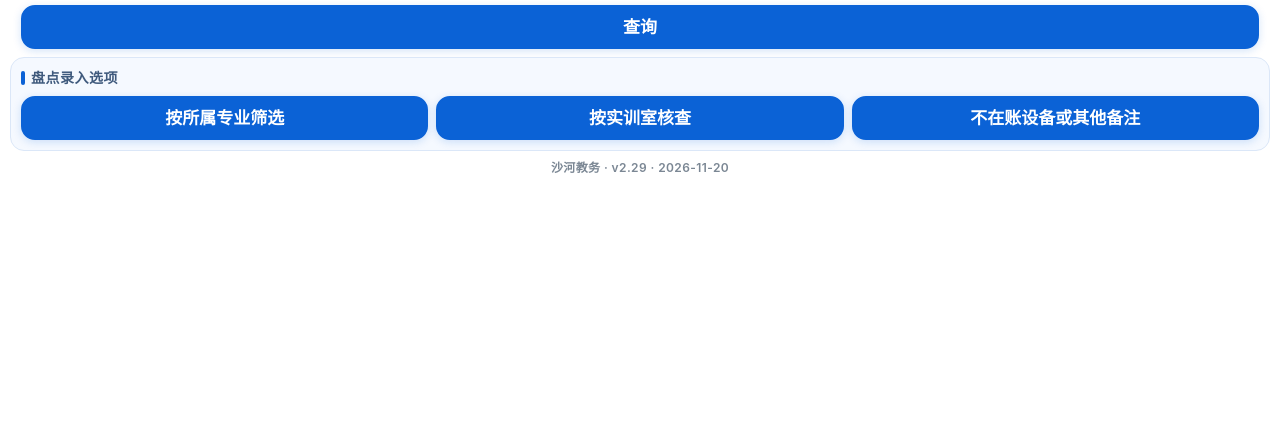
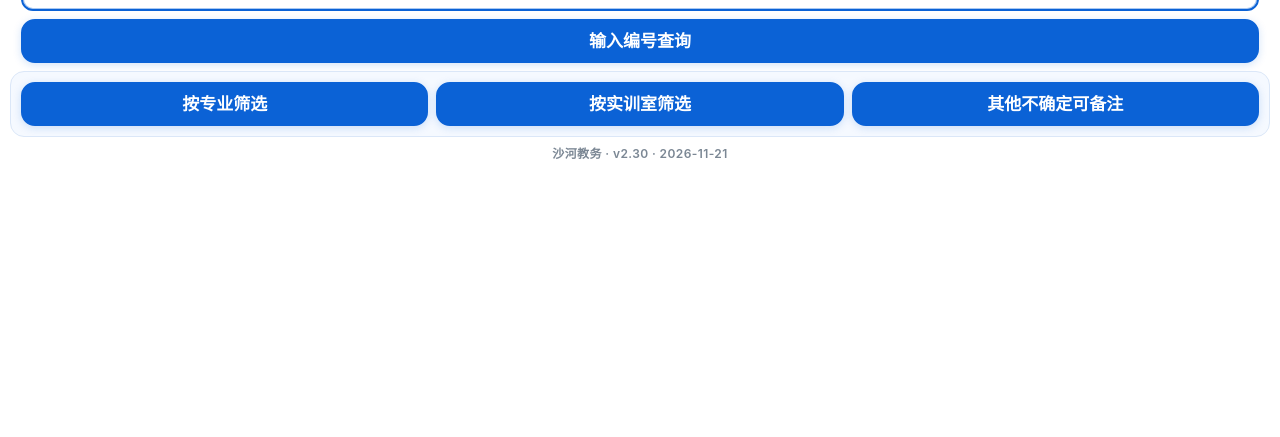
Before and after one commit to lixu1970/equipment26, a plain HTML site: page index.html in a window 1280 px wide. Shown: the part 363-800 px from the top of the page. Drawn offline with Linux system fonts and the light colour scheme.

Commit message:
v2.30 首页改名与去提示：标题「设备位置核查及转移操作系统」，查询→输入编号查询，专业/实训室筛选改名，其他不确定可备注

```diff
--- a/index.html
+++ b/index.html
@@ -3,7 +3,7 @@
 <head>
 <meta charset="utf-8">
 <meta name="viewport" content="width=device-width,initial-scale=1,viewport-fit=cover,maximum-scale=1">
-<title>教务设备自查系统</title>
+<title>设备位置核查及转移操作系统</title>
 <style>
 :root{
   --accent:#0b62d6;--accent-d:#0a52b5;--ink:#0d1117;--ink2:#4a5460;--line:#d8dee6;
@@ -273,20 +273,18 @@ input[type=text]:focus{border-color:var(--accent);box-shadow:inset 0 0 0 1px rgb
 
 <!-- 查询 -->
 <section class="screen on" id="s1">
-  <h1 class="h1">教务设备自查系统</h1>
-  <p class="hint">输入「初始编号」，如 740-647</p>
+  <h1 class="h1" id="h1">设备位置核查及转移操作系统</h1>
   <input type="text" id="code" inputmode="text" autocomplete="off" autocorrect="off"
          autocapitalize="characters" spellcheck="false" placeholder="初始编号">
   <div class="err" id="err"></div>
   <div class="home-acts">
-    <button class="btn" id="go">查询</button>
+    <button class="btn" id="go">输入编号查询</button>
   </div>
   <div class="pickgroup">
-    <div class="ghd">盘点录入选项</div>
     <div class="gacts">
-      <button class="btn" id="locBtn">按所属专业筛选</button>
-      <button class="btn" id="labBtn">按实训室核查</button>
-      <button class="btn" id="stockBtn">不在账设备或其他备注</button>
+      <button class="btn" id="locBtn">按专业筛选</button>
+      <button class="btn" id="labBtn">按实训室筛选</button>
+      <button class="btn" id="stockBtn">其他不确定可备注</button>
     </div>
   </div>
   <div class="foot" id="foot"></div>
@@ -319,7 +317,7 @@ input[type=text]:focus{border-color:var(--accent);box-shadow:inset 0 0 0 1px rgb
 <section class="screen" id="sloc">
   <div class="top">
     <button class="back" id="backLoc">‹</button>
-    <div class="code" id="profTitle">按所属专业</div>
+    <div class="code" id="profTitle">按专业筛选</div>
   </div>
   <div class="locsearch"><input type="text" id="locq" placeholder="搜专业或关键字" autocomplete="off"></div>
   <div class="locpick" id="locList"></div>
@@ -359,7 +357,7 @@ input[type=text]:focus{border-color:var(--accent);box-shadow:inset 0 0 0 1px rgb
 <section class="screen" id="sphoto">
   <div class="top">
     <button class="back" id="backPhoto">‹</button>
-    <div class="code">不在账设备或其他备注</div>
+    <div class="code">其他不确定可备注</div>
   </div>
   <div class="tabs">
     <button class="tab on" data-tab="photos">照片记录</button>
@@ -419,7 +417,7 @@ input[type=text]:focus{border-color:var(--accent);box-shadow:inset 0 0 0 1px rgb
 <section class="screen" id="slab">
   <div class="top">
     <button class="back" id="backLab">‹</button>
-    <div class="code">按实训室核查</div>
+    <div class="code">按实训室筛选</div>
   </div>
   <div class="locsearch"><input type="text" id="labq" placeholder="搜实训室或场地" autocomplete="off"></div>
   <div class="locpick" id="labList"></div>
@@ -471,7 +469,7 @@ const H=DATA.headers;
 const I={};H.forEach((h,i)=>I[h]=i);
 /* 原表表头与数据列整体错开一列：序号值在第 1 列(A)，表头却标在第 2 列(B)。 */
 if(H[0]==='' && H[1]==='序号') I['序号']=0;
-const VER='v2.29 · 2026-11-20';
+const VER='v2.30 · 2026-11-21';
 const DATA_DATE='2026-11-19';
 const FOOT=document.getElementById('foot');if(FOOT)FOOT.textContent='沙河教务 · '+VER;
 document.querySelectorAll('.ver').forEach(el=>{el.textContent=el.classList.contains('count')?VER+' · 共 '+ROWS.length+' 台':VER});
@@ -728,7 +726,7 @@ async function exportXlsx(){
 }
 async function exportNow(){
   const n=Object.keys(notes).length;
-  if(!n&&!confirm('现在一条备注都没有，导出的表和原表一样。先去「盘点录入」把编号贴上、点「标记「无盘亏」」，再来下载。仍要下载吗？')){
+  if(!n&&!confirm('现在一条备注都没有，导出的表和原表一样。先去「其他不确定可备注 → 按编号标记」把编号贴上、点「标记「无盘亏」」，再来下载。仍要下载吗？')){
     return false;
   }
   try{
@@ -1736,15 +1734,20 @@ $('#sck').addEventListener('input',e=>{
     ckDirty=true;autoSave();
   }
 });
-/* 入口字多：按实际宽度缩字号，保证不换行、不截断 */
-function fitStockBtn(){
-  const b=$('#stockBtn');if(!b)return;
-  b.style.fontSize='';
-  let fs=parseFloat(getComputedStyle(b).fontSize)||20,guard=0;
-  while(b.scrollWidth>b.clientWidth+1&&fs>10&&guard++<40){fs-=0.5;b.style.fontSize=fs.toFixed(1)+'px'}
-}
-fitStockBtn();
-window.addEventListener('resize',fitStockBtn);
+/* 字多的地方（大标题、长按钮）：按实际宽度缩字号，保证不换行、不截断 */
+function fitOne(el,min){
+  if(!el)return;
+  el.style.fontSize='';
+  let fs=parseFloat(getComputedStyle(el).fontSize)||20,guard=0;
+  while(el.scrollWidth>el.clientWidth&&fs>(min||10)&&guard++<60){fs-=0.5;el.style.fontSize=fs.toFixed(1)+'px'}
+}
+function fitTexts(){
+  fitOne($('#h1'),14);
+  fitOne($('#stockBtn'),10);
+  fitOne($('#go'),12);
+}
+fitTexts();
+window.addEventListener('resize',fitTexts);
 setTimeout(()=>$('#code').focus(),120);
 </script>
 </body>
```
